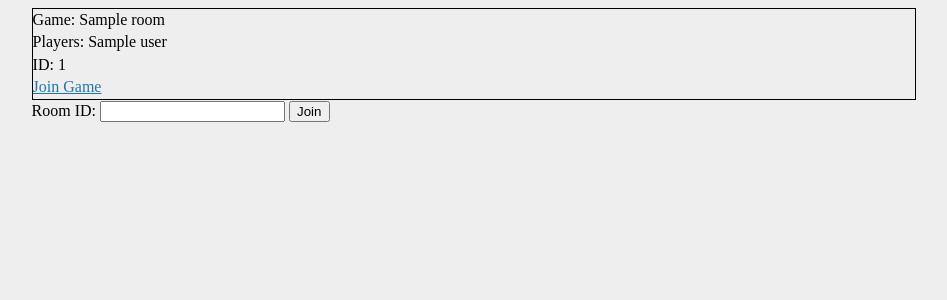
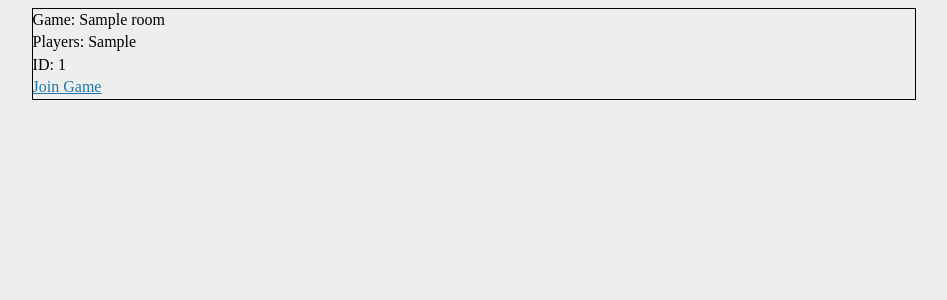
Before and after one commit to TTWNO/lamegames.io, a Django app: template games/templates/games/rps/rps_join.html in a window 1280 px wide. Shown: the top 300 px of the page, without its empty margins (166-1113 px from the left). Run offline with Django 3.2, Linux system fonts and the light colour scheme; the template is opened without the code that fills it: most values are stand-ins (such as "Sample title", 1, 10 or a date in 2020).

Commit message:
Fix player list being empty; add no available rooms message

```diff
--- a/games/templates/games/rps/rps_join.html
+++ b/games/templates/games/rps/rps_join.html
@@ -8,20 +8,15 @@
       <br>
       <label for="gameplayers-{{ room.id }}">Players:</label>
       {# dependent on ActiveUser.__str__() TODO: remove dependency upon that working. #}
-      <span id="gameplayers-{{ room.id }}">{{ room.users.all | join:"," }}</span>
+      <span id="gameplayers-{{ room.id }}">{{ room.active_users.all | join:"," }}</span>
       <br>
       <label for="gameid-{{ room.id }}">ID:</label>
       <span id="gameid-{{ room.id }}">{{ room.id }}</span>
       <br>
       <a href="{% url 'rps/join' room.id %}">Join Game</a>
   </div>
+{% empty %}
+  <p>No rooms currently available.</p>
+  <p>Create one <a href="{% url 'rps/create' %}">here</a>.</p>
 {% endfor %}
-
-<form method="POST">
-    <label for="rid">Room ID:</label>
-    <input name="rid" id="rid" type="text" value="">
-    {% csrf_token %}
-    <input type="submit" value="Join">
-</form>
-
 {% endblock %}
```
